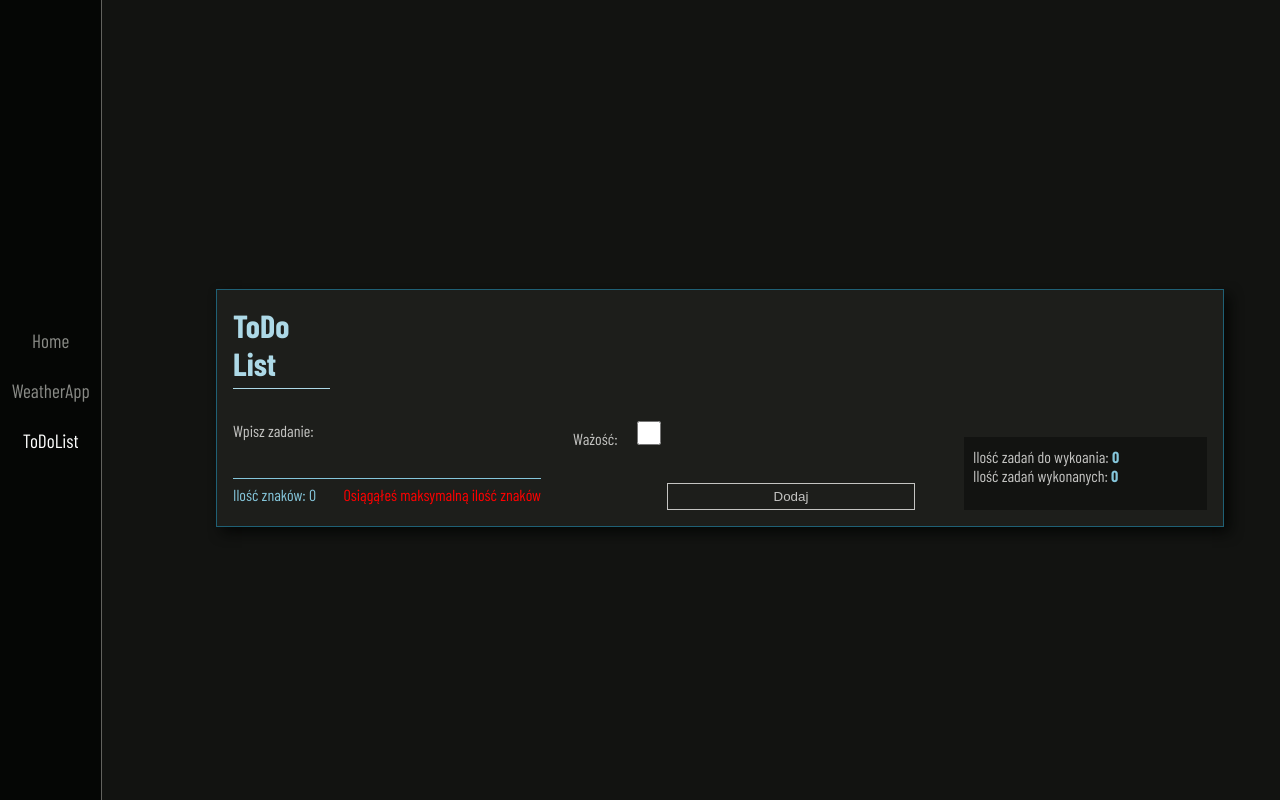
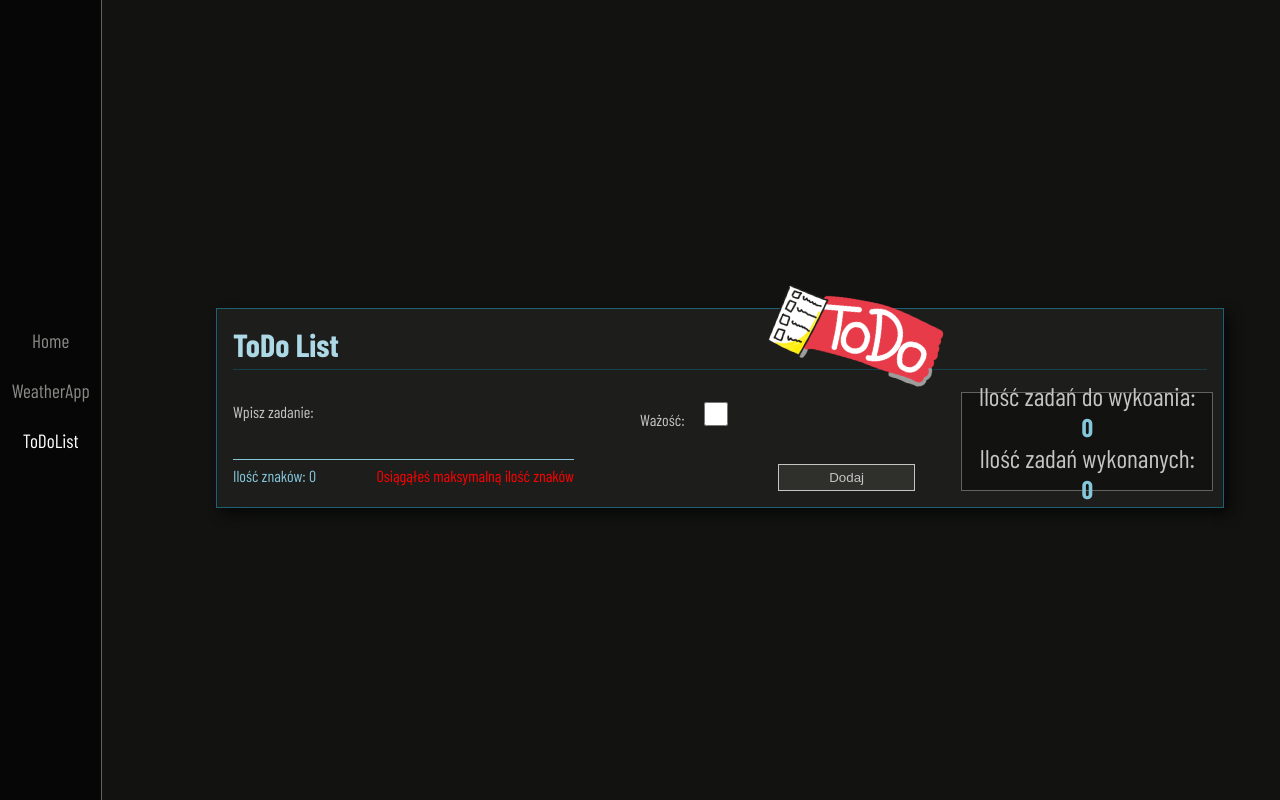
Before and after one commit to Scorpion19702022/01_REACT_VARIOUS_PROJECTS, a React (Create React App) app: page /ToDoList in a window 1280 px wide. Built offline with nearby package versions, Linux system fonts and the light colour scheme; a web font is replaced by a local one.

Commit message:
added image and styles css

```diff
--- a/src/Components/ToDoList/InputsToDoList.tsx
+++ b/src/Components/ToDoList/InputsToDoList.tsx
@@ -1,11 +1,14 @@
 import React from 'react'
 
 import styles from './Style/InputsToDoList.module.css'
+
+import ToDoImage from './assets/todo_image.png'
 
 const InputsToDoList = () => {
 	return (
 		<section className={styles.wrapper}>
 			<h1 className={styles.heading}>ToDo List</h1>
+			<img className={styles.todo_icon} src={ToDoImage} alt='to do icon' />
 			<div className={styles.wrapper_inputs}>
 				<div className={styles.box_inputs}>
 					<div className={styles.inputs}>
--- a/src/Components/ToDoList/Style/InputsToDoList.module.css
+++ b/src/Components/ToDoList/Style/InputsToDoList.module.css
@@ -22,6 +22,7 @@
 }
 
 .wrapper {
+	position: relative;
 	width: 90%;
 	padding: 1em;
 	margin-top: 4em;
@@ -39,6 +40,14 @@
 	font-size: 2em;
 	color: var(--color-color02);
 	padding-bottom: 1em;
+}
+
+.todo_icon {
+	position: absolute;
+	top: 5%;
+	right: 5%;
+	width: 40%;
+	object-fit: cover;
 }
 
 .wrapper_inputs {
@@ -124,6 +133,9 @@
 }
 
 @media (min-width: 660px) {
+	.todo_icon {
+		width: 27%;
+	}
 }
 
 @media (min-width: 992px) {
@@ -136,9 +148,16 @@
 		font-size: 2em;
 		margin-bottom: 1em;
 		padding-bottom: 0.2em;
-		border-bottom: 0.04em solid var(--color-color02);
-		width: 10%;
+		border-bottom: 0.04em solid var(--color-color08);
 		align-self: flex-start;
+	}
+
+	.todo_icon {
+		top: -8%;
+		right: 28%;
+		z-index: 1;
+		width: 17%;
+		transform: rotate(12deg);
 	}
 
 	.wrapper_inputs {
@@ -170,7 +189,27 @@
 		padding-left: 2em;
 	}
 
+	.btn_added_task {
+		position: relative;
+		width: 20%;
+		background-color: var(--color-dark06);
+	}
+
 	.box_info {
+		position: absolute;
+		display: flex;
+		flex-direction: column;
+		justify-content: center;
+		right: 1%;
+		bottom: 0%;
 		width: 25%;
+		height: 50%;
+		margin-bottom: 1em;
+		border: 0.04em solid var(--color-dark04);
+	}
+
+	.quantity_heading {
+		font-size: 1.6em;
+		text-align: center;
 	}
 }
```
Also changed, not shown: src/Components/ToDoList/assets/todo_image.png (added).
